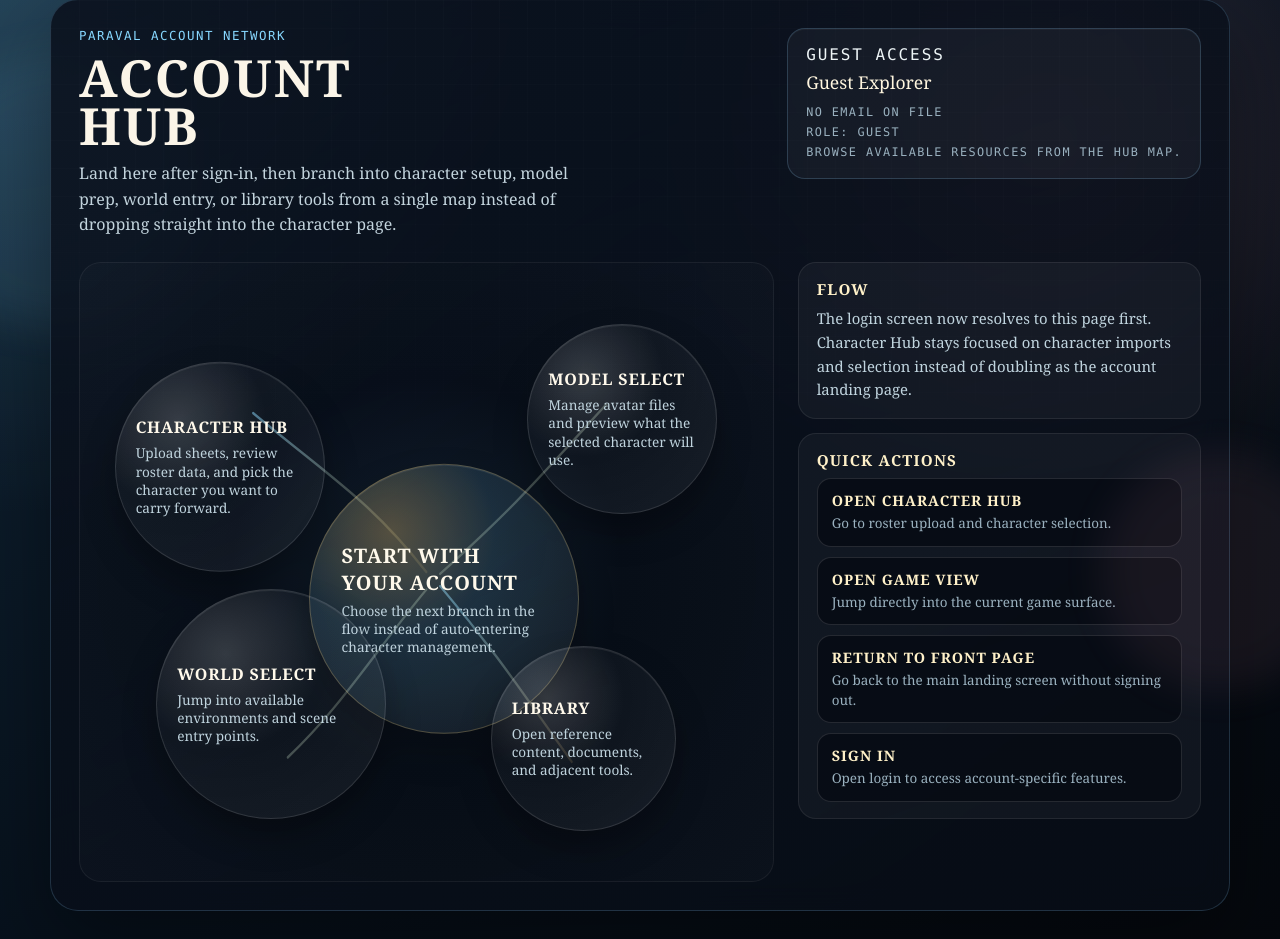
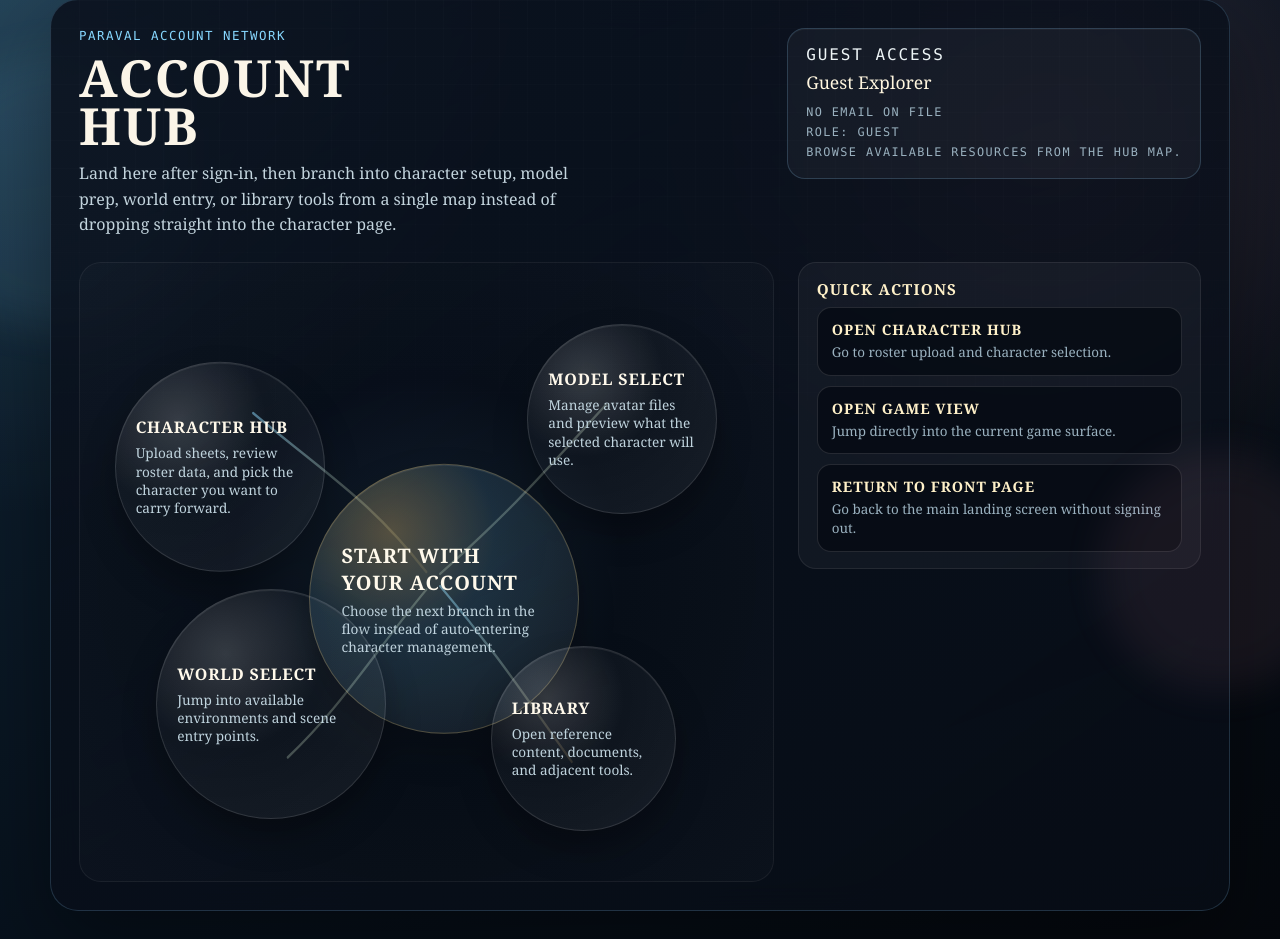
Before and after one commit to BronBron-Commits/link-to-the-flask, a Flask app: page /account-hub in a window 1280 px wide. Shown: the part 29-968 px from the top of the page. Run offline with Flask 3, Linux system fonts and the light colour scheme; parts of the project's set-up code (start-up, migrations or seed data) failed here and were passed over.

Commit message:
Simplify account hub guest actions and remove flow card

```diff
--- a/templates/account_hub.html
+++ b/templates/account_hub.html
@@ -504,11 +504,6 @@
 
         <aside class="rail">
           <section class="info-card">
-            <h2>Flow</h2>
-            <p>The login screen now resolves to this page first. Character Hub stays focused on character imports and selection instead of doubling as the account landing page.</p>
-          </section>
-
-          <section class="info-card">
             <h2>Quick Actions</h2>
             <div class="action-stack">
               <a class="action-btn" href="/hub">
@@ -528,11 +523,6 @@
                 <strong>Sign Out</strong>
                 <span>Clear the current account session and return to the login page.</span>
               </button>
-              {% else %}
-              <a class="action-btn" href="/">
-                <strong>Sign In</strong>
-                <span>Open login to access account-specific features.</span>
-              </a>
               {% endif %}
             </div>
           </section>
```
